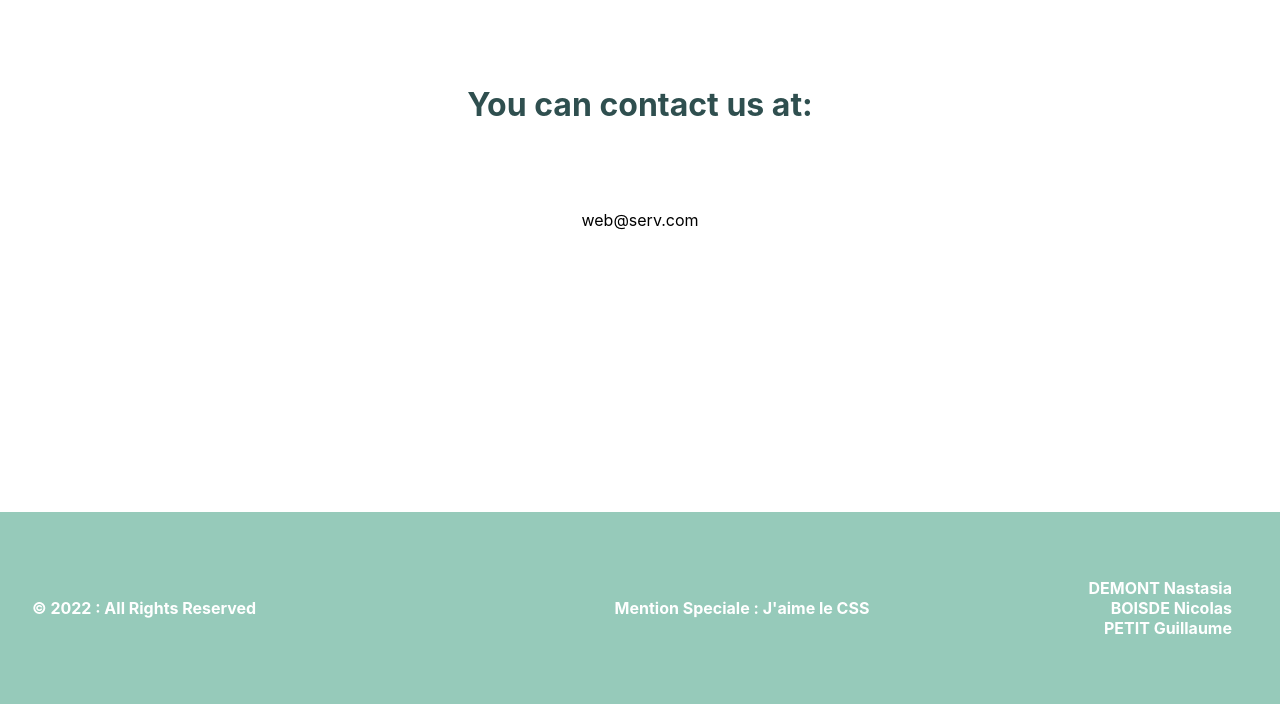
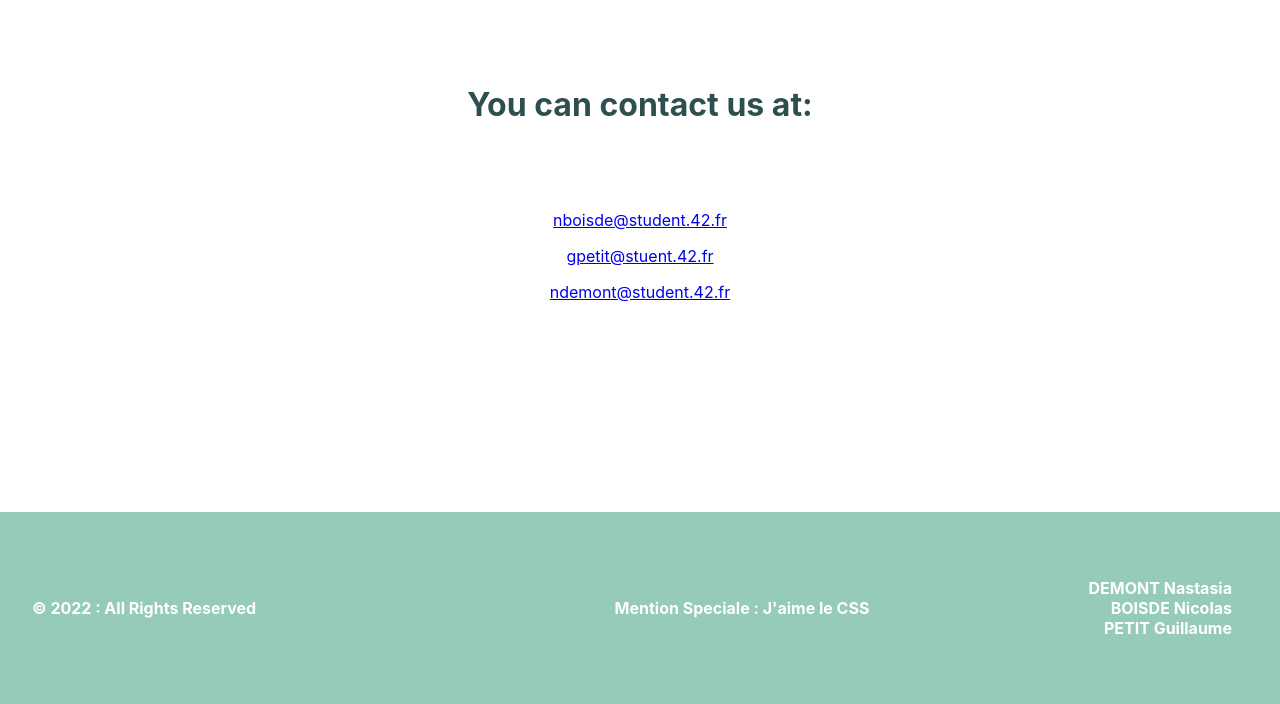
Before and after one commit to nboisde/webserv, a PHP site: page /path-of-the-file-you-want-to-delete/php/contact.php in a window 1280 px wide. Shown: the part 96-800 px from the top of the page. Run offline with PHP 8.4, Linux system fonts and the light colour scheme.

Commit message:
Clean www

```diff
--- a/www/php/contact.php
+++ b/www/php/contact.php
@@ -3,13 +3,17 @@
 </head>
 
 <body>
-<header>
+	<header>
 		<?php require('header.php'); ?>
-</header>
-<h1>You can contact us at:</h1>
-		<p>web@serv.com</p>
+	</header>
+	<h1>You can contact us at:</h1>
+	<a href="mailto:nboisde@student.42.fr">nboisde@student.42.fr</a>
+	<p></p>
+	<a href="mailto:gpetit@stuent.42.fr">gpetit@stuent.42.fr</a>
+	<p></p>
+	<a href="mailto:ndemont@student.42.fr">ndemont@student.42.fr</a>
+
 </body>
 <footer>
-	<?php include('footer.php');
-	?>
+	<?php include('footer.php');?>
 </footer>
```
Also changed, not shown: www/php/about.php (+4 -4 lines).
